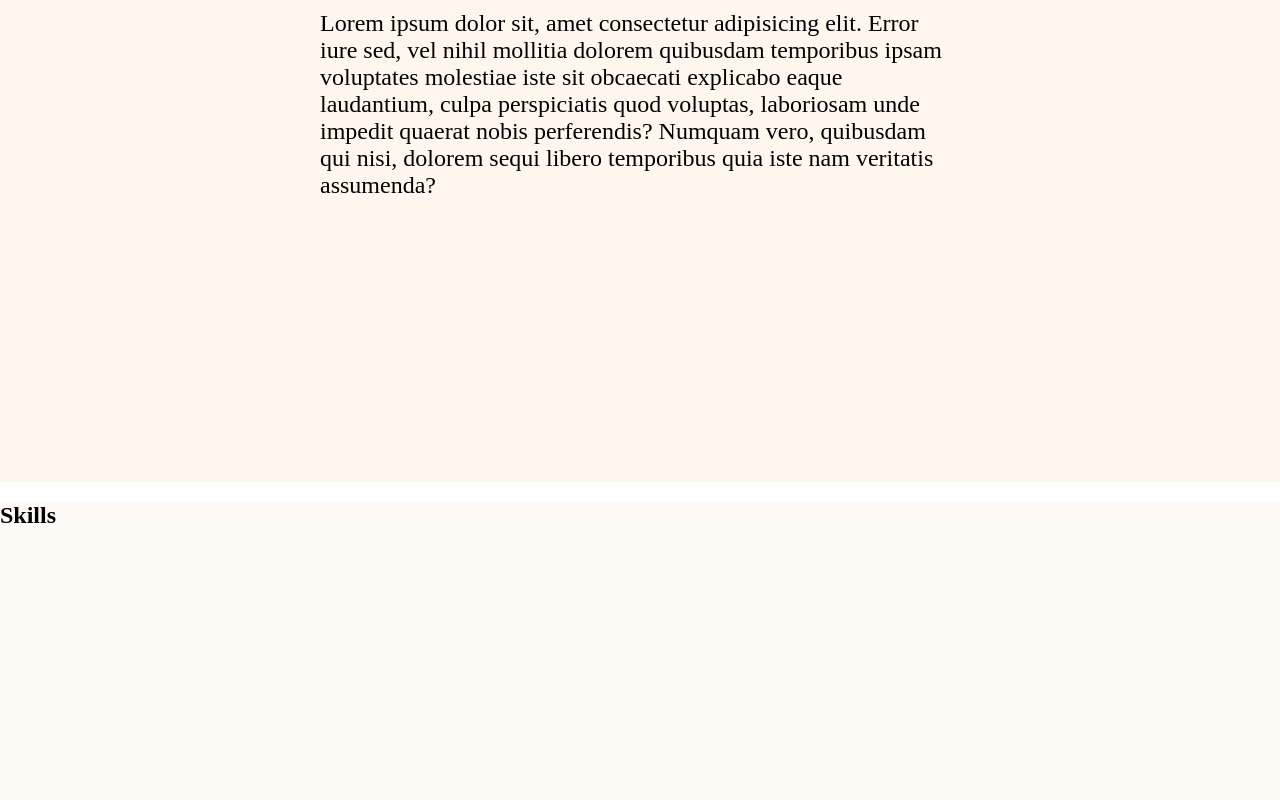
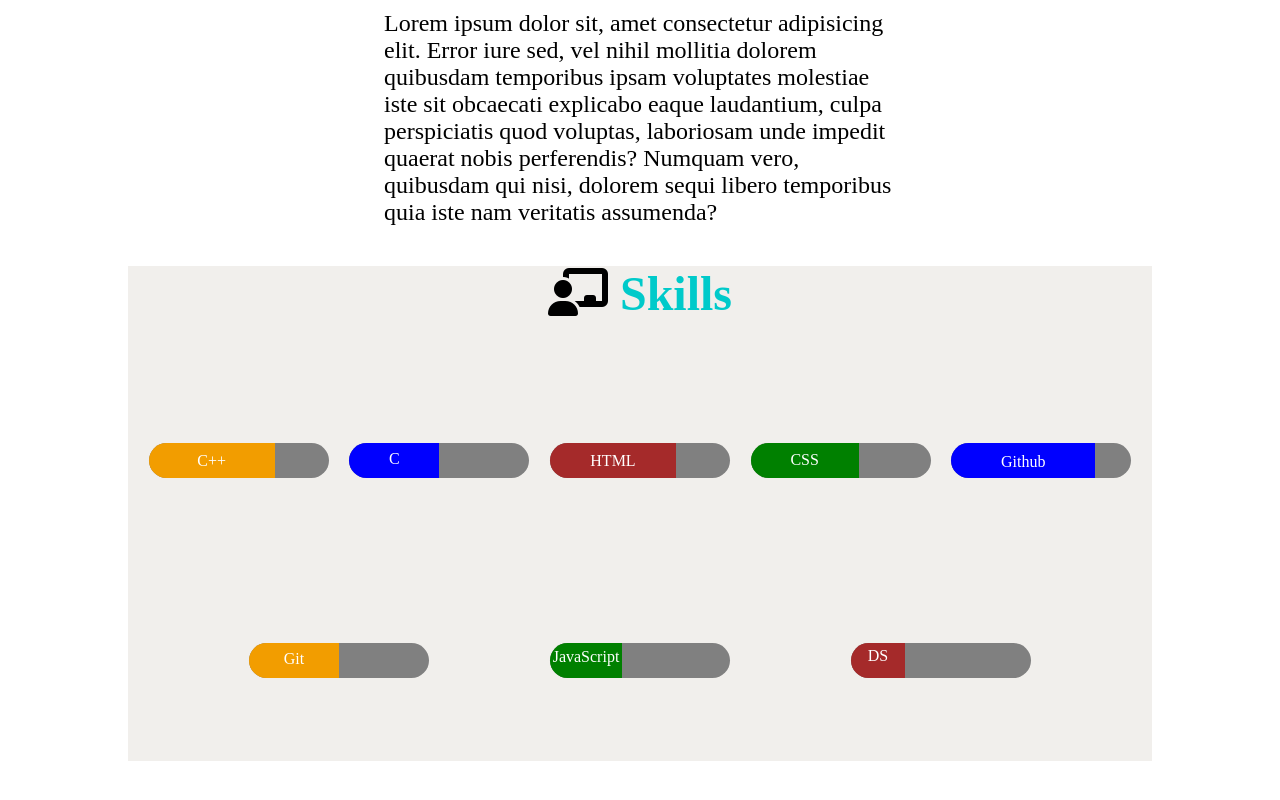
Before and after one commit to gauravkumarmakwana/My-Resume, a plain HTML site: page index.html in a window 1280 px wide. Shown: the part 742-1542 px from the top of the page. After the commit the page ends 1503 px from the top, so only its background shows below. Drawn offline with Linux system fonts and the light colour scheme.

Commit message:
Add Skills section

```diff
--- a/index.html
+++ b/index.html
@@ -49,7 +49,36 @@
         </section><!-- About Section End-->
         <!-- ======== Skills ======= -->
         <section id="skills">
-            <h1>Skills</h1>
+            <h1 class="hf">
+                <span class="skill-icon"><i class="fa-solid fa-chalkboard-user"></i></span>
+                <span class="skill-heading">Skills</span>
+            </h1>
+            <div class="skill-display">
+                <div class="skills-outer">
+                    <div id="skills-first"><span>C++</span></div>
+                </div>
+                <div class="skills-outer">
+                    <div id="skills-Second"><span>C</span></div>
+                </div>
+                <div class="skills-outer">
+                    <div id="skills-Third"><span>HTML</span></div>
+                </div>
+                <div class="skills-outer">
+                    <div id="skills-Fourth"><span>CSS</span></div>
+                </div>
+                <div class="skills-outer">
+                    <div id="skills-Fifth"><span>Github</span></div>
+                </div>
+                <div class="skills-outer">
+                    <div id="skills-Sixth"><span>Git</span></div>
+                </div>
+                <div class="skills-outer">
+                    <div id="skills-Seventh"><span>JavaScript</span></div>
+                </div>
+                <div class="skills-outer">
+                    <div id="skills-Eighth"><span>DS</span></div>
+                </div>
+            </div>
         </section>
         <section id="experience">
 
--- a/style.css
+++ b/style.css
@@ -72,14 +72,17 @@ body{
 
 /* Add CSS in Section  */
 section{
-    width: 100%;
-    height: 100vh;
+    width: 80%;
+    margin: auto;
+    /* height: 100vh; */
+}
+section:nth-child(2n+1){
+    /* background-color: rgba(250, 235, 215, 0.24); */
+    background-color: white;
 }
 section:nth-child(2n){
-    background-color: rgba(250, 235, 215, 0.24);
-}
-section:nth-child(2n+1){
-    background-color: rgba(255, 228, 196, 0.311);
+    background-color: rgb(208 202 194 / 31%);
+    /* background-color: red; */
 }
 section:target{
     background-color: cyan;
@@ -92,6 +95,8 @@ section:target{
     text-align: center;
     margin: auto;
     width: 100%;
+    /* position: relative; */
+    /* overflow: hidden; */
 }
 .my-photo{
     position: relative;
@@ -113,3 +118,84 @@ section:target{
     overflow-wrap: break-word;
 }
 /* About section End  */
+
+/* ======= Skills ======= */
+
+/* skill heading  */
+#skills h1{
+    text-align: center;
+    font-size: 3rem;
+}
+.hf:hover > .skill-icon{
+    color: rgb(0, 202, 202);
+    transition: 0.5s ease-in-out;
+}
+.hf:hover > .skill-heading{
+    color: black;
+    transition: 0.5s ease-in-out;
+}
+.skill-heading{
+    color: rgb(0, 202, 202);
+}
+.skill-icon{
+    color: black;
+}/*skill heading end */
+/* skill display start  */
+.skill-display{
+    height: 50vh;
+    /* border: 1px solid black; */
+    display: flex;
+    flex-direction: row;
+    flex-wrap: wrap;
+    align-content: space-around;
+    justify-content: space-evenly;
+}
+.skills-outer{
+    width: 180px;
+    height: 35px;
+    background-color: grey;
+    border-radius: 38px;
+}
+.skills-outer div{
+    height: 100%;
+    border-radius: 38px 0px 0px 38px
+}
+.skills-outer span{
+    width: 100%;
+    text-align: center;
+    padding-top: 7%;
+    display: inline-block;
+    color: white;
+}
+#skills-first{
+    background-color: rgb(242 157 0);
+    width: 70%;
+}
+#skills-Second{
+    background-color: blue;
+    width: 50%;
+}
+#skills-Third{
+    background-color: brown;
+    width: 70%;
+}
+#skills-Fourth{
+    background-color: green;
+    width: 60%;
+}
+#skills-Fifth{
+    background-color: blue;
+    width: 80%;
+}
+#skills-Sixth{
+    background-color: rgb(242 157 0);
+    width: 50%;
+}
+#skills-Seventh{
+    background-color: green;
+    width: 40%;
+}
+#skills-Eighth{
+    background-color: brown;
+    width: 30%;
+}
```
